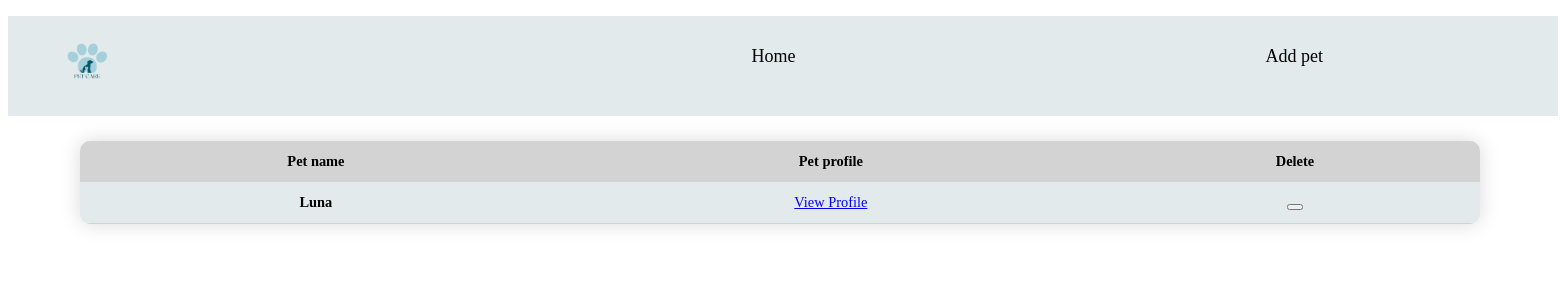
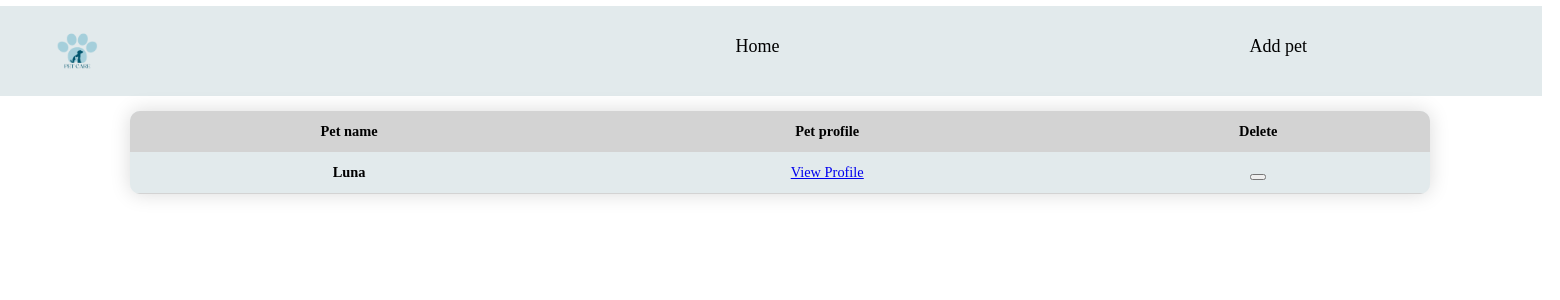
Before and after one commit to Alhanoufala/Pet-care, a PHP site: page /myPets.html in a window 1560 px wide. Shown: the top 300 px of the page. Run offline with PHP 8.4, Linux system fonts and the light colour scheme.

Commit message:
Update datatable.css

```diff
--- a/styles/datatable.css
+++ b/styles/datatable.css
@@ -4,11 +4,10 @@
 
 .navbar{
 background-color: #E2EAEC;
-width:1550px;
-height:100px;
-margin: 0px;
-padding:0px;
-}
+width:100%;
+height: 90px;
+margin:-10px;
+ }
 .navbar a:hover {
   background: #f1f1f1;
   color: black;
@@ -18,7 +17,7 @@ float:  right;
 display: block;
 color: BLACK;
 text-align: center;
-padding: 30px 115px;
+padding: 40px 85px;
 text-decoration: none;
 font-size: 18px;
 }
@@ -27,8 +26,7 @@ font-size: 18px;
 width:95px ;
 height:95px ;
 margin-left:30px;
-max-width: 225;
-max-height: 225;
+
 }
 
 #center {
@@ -46,7 +44,7 @@ border-collapse: collapse;
 margin: 25px 0;
 background-color:#E2EAEC;
 font-size: 0.9em;
-min-width: 1400px;
+min-width: 1300px;
 border-radius: 5px 5px 0 0;
 overflow: hidden;
 box-shadow: 0 0 20px rgba(0, 0, 0, 0.15);
```
